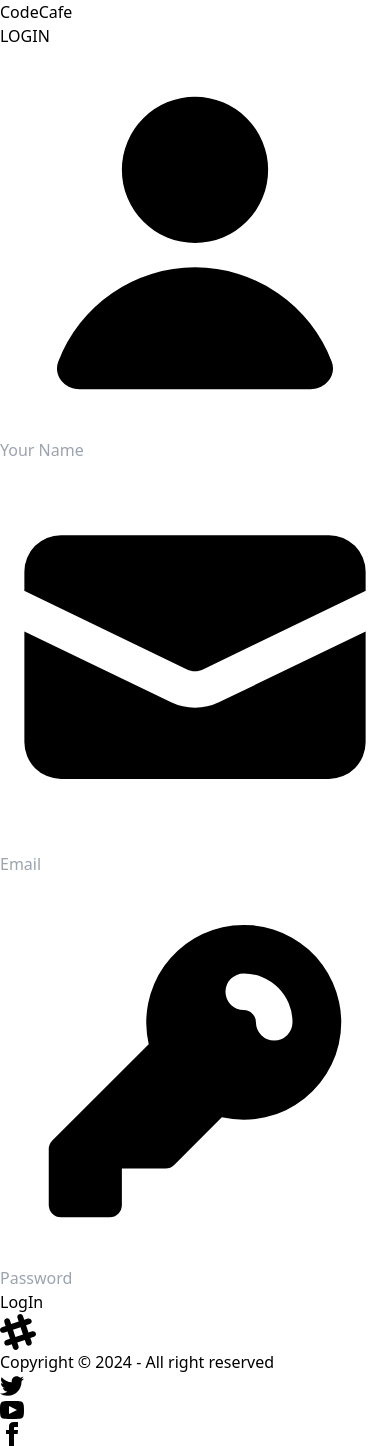
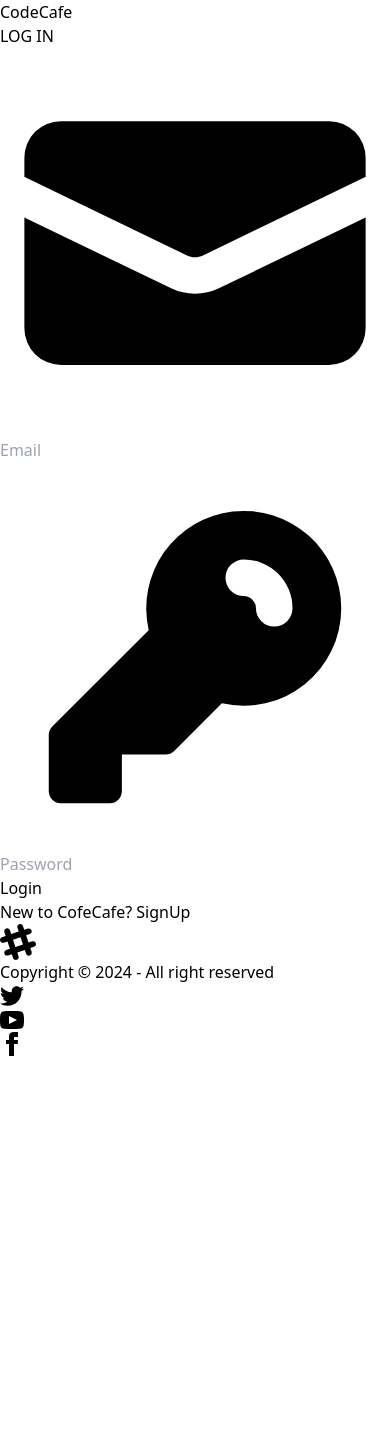
Before and after one commit to ThisIsAkriti/codeCafe, a React (Vite) app: page /login in a window 390 px wide. After the commit the page ends 1056 px from the top, so only its background shows below. Built offline with nearby package versions, Linux system fonts and the light colour scheme; no server answers.

Commit message:
integrated signup api in signup page, and fixed styles

```diff
--- a/src/components/Connections.jsx
+++ b/src/components/Connections.jsx
@@ -42,7 +42,7 @@ const Connections = () => {
                                 </div>
                                 <div>
                                     <div className="font-bold">{firstName} {lastName}</div>
-                                    <div className="md:text-lg text-sm">{age}, {gender}</div>
+                                    <div className="md:text-md text-sm">{age? age : "age"}, {gender? gender : "gender"}</div>
                                     <div className="font-semibold">{about}</div>
                                     <div className="md:text-lg text-sm">{skills.join(", ")}</div>
                                 </div>
--- a/src/components/EditProfile.jsx
+++ b/src/components/EditProfile.jsx
@@ -49,8 +49,8 @@ const EditProfile = ({user}) => {
 
     return(
         <>
-            <div className="flex justify-center">
-                <div className=" md:flex lg:space-x-14 md:space-x-4 space-y-8 md:space-y-0 mb-24">
+            <div className="flex justify-center items-center min-h-[600px]">
+                <div className=" md:flex lg:space-x-14 md:space-x-4 space-y-8 md:space-y-0 md:m-0 mb-24 mt-10">
 
                     <div className="flex flex-col justify-center items-center">
                         <div className="bg-base-200 w-96 shadow-xl px-6 py-10 rounded-xl">
--- a/src/components/Login.jsx
+++ b/src/components/Login.jsx
@@ -12,7 +12,9 @@ const Login = () => {
     const [emailId , setEmailId] = useState("");
     const [password , setPassword] = useState("");
     const [error , setError] = useState("");
-
+    const [firstName , setFirstName] = useState("");
+    const [lastName , setLastName] = useState("");
+    const [isLogin , setIsLogin] = useState(true);
     const handleLogin = async() => {
         try{
             const res = await axios.post(
@@ -23,22 +25,40 @@ const Login = () => {
                 },
                 {withCredentials:true}
             );
-            dispatch(addUser(res.data));
+            dispatch(addUser(res.data.data));
             return navigate('/');
         }catch(err){
             setError(err.response.data.message);
             console.error(err.response.data.message)
         }
     }
+    const handleSignup = async() => {
+        try{
+            const res = await axios.post(base_url + "/signup" ,
+                {
+                    firstName ,
+                    lastName,
+                    emailId ,
+                    password
+                } ,
+                {withCredentials: true}
+            );
+            console.log(res.data);
+            dispatch(addUser(res.data.data));
+            return navigate("/profile");
+        }catch(err){
+            console.error(err.response.data);
+        }
+    }
     return (
-    <div className="flex justify-center mt-20 items-center">
+    <div className="flex justify-center items-center min-h-[600px]">
         <div className="card bg-base-200 w-96 shadow-xl px-6 pb-3">
             <div className="card-body">
-                <h2 className="card-title justify-center font-bold">LOGIN</h2>
+                <h2 className="card-title justify-center font-bold">{isLogin ? "LOG IN" : "SIGN UP"}</h2>
             </div>
 
            <div className=" gap-y-8 flex flex-col">
-                <label className="input input-bordered flex items-center gap-2">
+                { !isLogin && <label className="input input-bordered flex items-center gap-2">
                     <svg
                         xmlns="http://www.w3.org/2000/svg"
                         viewBox="0 0 16 16"
@@ -47,8 +67,20 @@ const Login = () => {
                         <path
                         d="M8 8a3 3 0 1 0 0-6 3 3 0 0 0 0 6ZM12.735 14c.618 0 1.093-.561.872-1.139a6.002 6.002 0 0 0-11.215 0c-.22.578.254 1.139.872 1.139h9.47Z" />
                     </svg>
-                    <input type="text" className="grow" placeholder="Your Name" required/>
-                </label>
+                    <input type="text" className="grow" placeholder="First Name" value={firstName} onChange={(e) => setFirstName(e.target.value)} required/>
+                </label>}
+
+                { !isLogin && <label className="input input-bordered flex items-center gap-2">
+                    <svg
+                        xmlns="http://www.w3.org/2000/svg"
+                        viewBox="0 0 16 16"
+                        fill="currentColor"
+                        className="h-4 w-4 opacity-70">
+                        <path
+                        d="M8 8a3 3 0 1 0 0-6 3 3 0 0 0 0 6ZM12.735 14c.618 0 1.093-.561.872-1.139a6.002 6.002 0 0 0-11.215 0c-.22.578.254 1.139.872 1.139h9.47Z" />
+                    </svg>
+                    <input type="text" className="grow" placeholder="Last Name" value={lastName} onChange={(e) => setLastName(e.target.value)} required/>
+                </label>}
 
                 <label className="input input-bordered flex items-center gap-2">
                 <svg
@@ -79,8 +111,16 @@ const Login = () => {
                 </label>
            </div>
            <p className="mt-5 text-red-700 text-center">{error}</p>
-           <div className="card-actions justify-center mt-8 mb-6" >
-                <button onClick={handleLogin} className="btn btn-primary">LogIn</button>
+           <div className="card-actions justify-center mt-6 mb-6" >
+                <button onClick={isLogin? handleLogin : handleSignup} className="btn btn-primary">{isLogin ? "Login" : "SignUp"}</button>
+            </div>
+
+            <div className="text-center mb-6 cursor-pointer" onClick={() => setIsLogin((value) => !value)}>
+                {isLogin?
+                (<>New to CofeCafe? <span className="font-bold text-indigo-500">SignUp</span> </>)
+                    :
+                (<>Already a member? <span className="font-bold text-indigo-500">LogIn</span></>)
+                }
             </div>
 
         </div>
--- a/src/components/Navbar.jsx
+++ b/src/components/Navbar.jsx
@@ -20,7 +20,7 @@ const Navbar = () => {
         }
     }
     return (
-    <div className="navbar bg-base-200 mb-4">
+    <div className="navbar bg-base-200">
         <div className="flex-1">
             <Link to="/" className="btn btn-ghost text-xl">CodeCafe</Link>
         </div>
--- a/src/components/Requests.jsx
+++ b/src/components/Requests.jsx
@@ -58,7 +58,7 @@ const Requests = () => {
 
                                 <div>
                                     <div className="font-bold">{firstName} {lastName}</div>
-                                    <div className="lg:text-lg md:text-sm">{age}, {gender}</div>
+                                    <div className="lg:text-lg md:text-sm">{age? age : "age"}, {gender? gender : "gender"}</div>
                                     <div className="font-semibold">{about}</div>
                                     <div className="lg:text-lg md:text-sm">{skills.join(", ")}</div>
                                 </div>
--- a/src/components/UserCard.jsx
+++ b/src/components/UserCard.jsx
@@ -35,7 +35,7 @@ const UserCard = ({user}) => {
                  :
                  (<div>Age , Gender</div>)}
 
-                <div>{skills.join( ", ")}</div>
+                <div>{skills}</div>
                 <div className="card-actions justify-center mt-4">
                     <button className="btn btn-primary" onClick={() => handleSendRequest("ignored" , _id)}>Ignore</button>
                     <button className="btn btn-secondary" onClick={() => handleSendRequest("interested" , _id)}>Interested</button>
```
Also changed, not shown: 1 other file (tests, documents, lock files or other folders).
